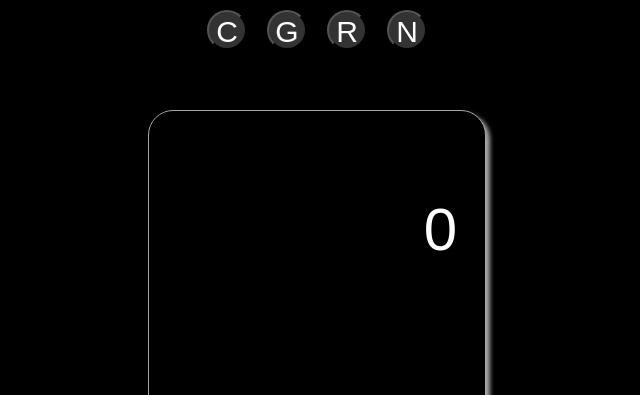
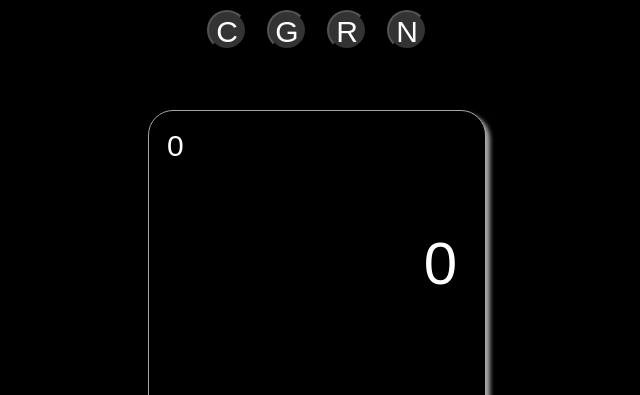
Before and after one commit to AwesomeWhiteWolf/calculator, a plain HTML site: page index.html in a window 1280 px wide. Shown: the top 395 px of the page, without its empty margins (323-963 px from the left). Drawn offline with Linux system fonts and the light colour scheme.

Commit message:
Update index.html

```diff
--- a/index.html
+++ b/index.html
@@ -14,6 +14,7 @@
       <button class="btn themebtn n">N</button>
     </div>
     <main>
+      <div class="displayHide">0</div>
       <div class="display">0</div>
       <div class="buttons">
         <div class="btn ac gray">ac</div>
```
